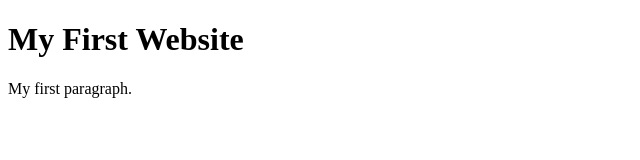
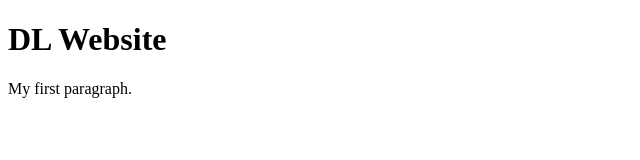
Before and after one commit to livike/codersrank-practice1, a website: page index.html in a window 1280 px wide. Shown: the whole page, without its empty margins (0-640 px from the left). Drawn offline with Linux system fonts and the light colour scheme.

Commit message:
First commit

```diff
--- a/index.html
+++ b/index.html
@@ -5,7 +5,7 @@
   </head>
   <body>
 
-    <h1>My First Website</h1>
+    <h1>DL Website</h1>
     <p>My first paragraph.</p>
 
   </body>
```
